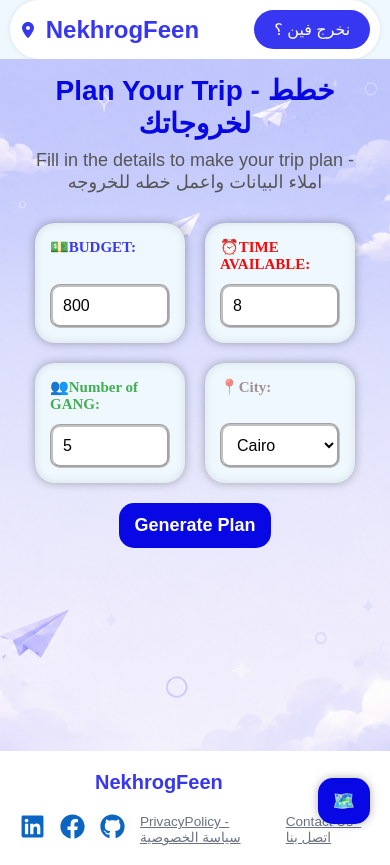
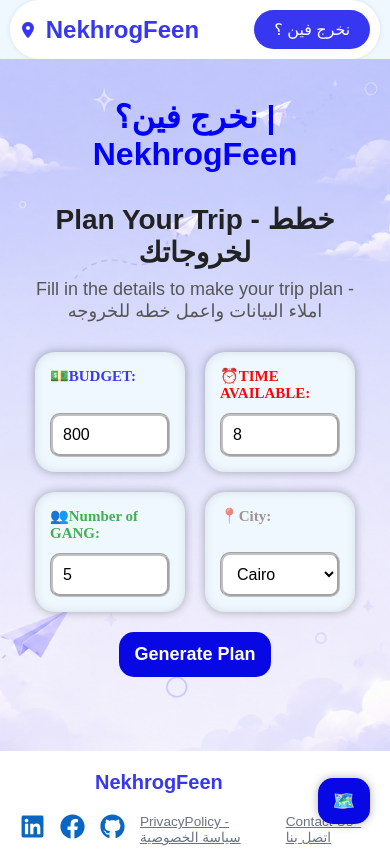
Before and after one commit to Mostafa205dev/NekhrogFeen, a React (Create React App) app: page / in a window 390 px wide. Built offline with nearby package versions, Linux system fonts and the light colour scheme.

Commit message:
add h1 in home

```diff
--- a/src/components/Description.css
+++ b/src/components/Description.css
@@ -23,7 +23,4 @@
     .description{
         padding-top: 10px ;
     }
-    .description h2{
-        color: rgb(8, 8, 228);
-    }
 }
--- a/src/pages/TripPlanner.css
+++ b/src/pages/TripPlanner.css
@@ -13,12 +13,17 @@ body{
 .body{
     display: flex;
     flex-direction: column;
+    justify-content: center;
+    align-items: center;
     width: 100%;
     padding : 30px 80px 50px 80px;
     gap: 40px;
     min-height: 82vh;
 }
-
+.body h1{
+    color: blue;
+    text-align: center;
+}
 .body  button{
     background-color: rgb(8, 8, 228);
     color: white;
--- a/src/pages/TripPlanner.jsx
+++ b/src/pages/TripPlanner.jsx
@@ -72,6 +72,7 @@ export default function TripPlanner() {
           backgroundAttachment: "fixed",
         }}
       >
+        <h1> نخرج فين؟ | NekhrogFeen </h1>
         <button className="triplist-toggle" onClick={() => setIsOpen(!isOpen)}>
           🗺️
         </button>
@@ -94,7 +95,7 @@ export default function TripPlanner() {
             />
           )}
 
-          {plan.length > 0 && <TripList isOpen={isOpen}/>}
+          {plan.length > 0 && <TripList isOpen={isOpen} />}
         </div>
       </div>
     </div>
```
